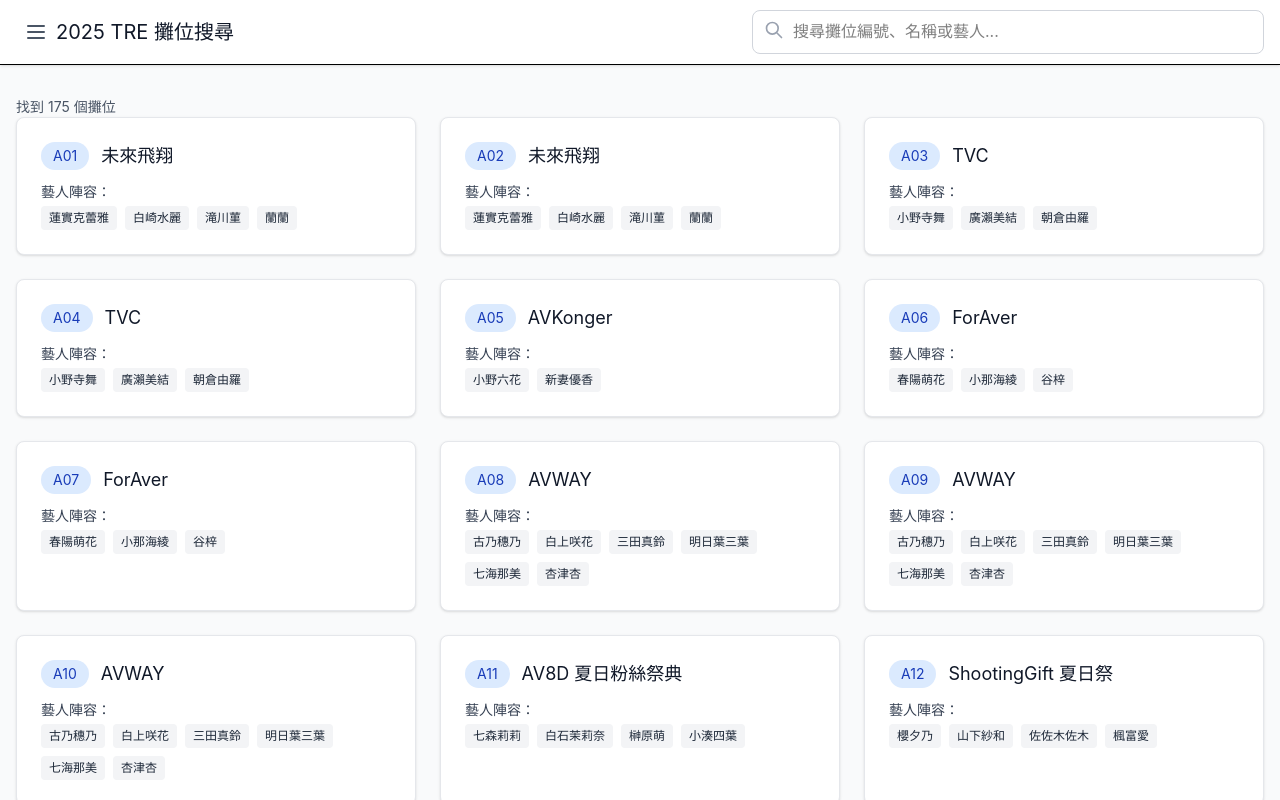
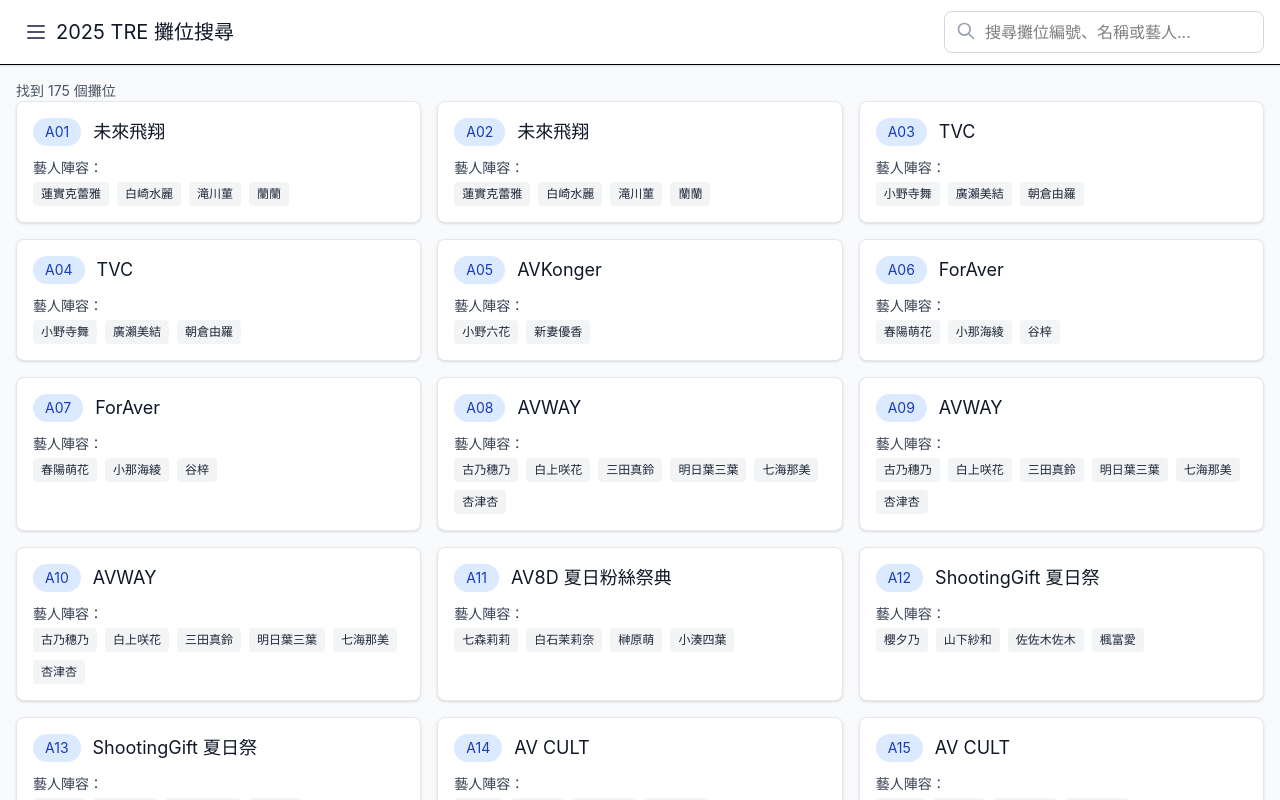
Before and after one commit to kakahikari/2025-tre-helper, a Vue app: page / in a window 1280 px wide. Shown: the top 800 px of the page. Built offline with nearby package versions, Linux system fonts and the light colour scheme.

Commit message:
feat: rwd樣式

```diff
--- a/src/App.vue
+++ b/src/App.vue
@@ -1,5 +1,6 @@
 <script setup lang="ts">
 import { ref, computed } from 'vue'
+import { useBreakpoints, breakpointsTailwind } from '@vueuse/core'
 import type { Booth } from '@/types/booth'
 import boothsData from '@/data/booths.json'
 import BoothCard from '@/components/BoothCard.vue'
@@ -7,6 +8,13 @@ import HamburgerMenu from '@/components/HamburgerMenu.vue'
 
 const booths = ref<Booth[]>(boothsData)
 const searchQuery = ref('')
+
+const breakpoints = useBreakpoints(breakpointsTailwind)
+const isMobile = breakpoints.smaller('sm')
+
+const searchPlaceholder = computed(() => {
+  return isMobile.value ? '關鍵字' : '搜尋攤位編號、名稱或藝人...'
+})
 
 const filteredBooths = computed(() => {
   if (!searchQuery.value.trim()) {
@@ -30,22 +38,22 @@ const filteredBooths = computed(() => {
     <div class="max-w-7xl mx-auto">
       <!-- Header with Search -->
       <header class="bg-white shadow-sm border-b">
-        <div class="sm:px-2 lg:px-4">
+        <div class="px-2 lg:px-4">
           <div class="flex items-center justify-between h-16">
             <div class="flex items-center space-x-3">
               <HamburgerMenu />
-              <h1 class="text-xl font-semibold text-gray-900">2025 TRE 攤位搜尋</h1>
+              <h1 class="lg:text-xl font-semibold text-gray-900">2025 TRE 攤位搜尋</h1>
             </div>
-            <div class="flex-1 max-w-lg mx-8">
-              <div class="relative">
+            <div class="flex-1 max-w-xs sm:max-w-lg ml-2 mr-4 sm:mx-8 flex justify-end">
+              <div class="relative w-auto">
                 <input
                   v-model="searchQuery"
                   type="text"
-                  placeholder="搜尋攤位編號、名稱或藝人..."
-                  class="w-full pl-10 pr-4 py-2 border border-gray-300 rounded-lg focus:ring-2 focus:ring-blue-500 focus:border-blue-500 outline-none"
+                  :placeholder="searchPlaceholder"
+                  class="w-30 sm:w-80 pl-8 sm:pl-10 pr-4 py-2 border border-gray-300 rounded-lg focus:ring-2 focus:ring-blue-500 focus:border-blue-500 outline-none text-sm sm:text-base"
                 />
                 <svg
-                  class="absolute left-3 top-2.5 h-5 w-5 text-gray-400"
+                  class="absolute left-2 sm:left-3 top-2.5 h-4 w-4 sm:h-5 sm:w-5 text-gray-400"
                   fill="none"
                   stroke="currentColor"
                   viewBox="0 0 24 24"
@@ -64,7 +72,7 @@ const filteredBooths = computed(() => {
       </header>
 
       <!-- Main Content -->
-      <main class="sm:px-2 lg:px-4 py-8">
+      <main class="p-2 sm:p-4">
         <!-- Search Results Info -->
         <div class="mb-6">
           <p class="text-sm text-gray-600">
@@ -74,7 +82,7 @@ const filteredBooths = computed(() => {
         </div>
 
         <!-- Booth Grid -->
-        <div class="grid grid-cols-1 md:grid-cols-2 lg:grid-cols-3 gap-6">
+        <div class="grid grid-cols-1 md:grid-cols-2 lg:grid-cols-3 gap-2 sm:gap-4">
           <BoothCard v-for="booth in filteredBooths" :key="booth.id" :booth="booth" />
         </div>
 
--- a/src/components/BoothCard.vue
+++ b/src/components/BoothCard.vue
@@ -12,7 +12,7 @@ defineProps<Props>()
   <div
     class="bg-white rounded-lg shadow-sm border border-gray-200 hover:shadow-md transition-shadow duration-200"
   >
-    <div class="p-6 flex flex-col gap-3">
+    <div class="p-2 sm:p-4 flex flex-col gap-3">
       <div class="flex items-center mb-3 gap-3">
         <span
           class="inline-flex items-center px-3 py-1 rounded-full text-sm font-medium bg-blue-100 text-blue-800"
```
